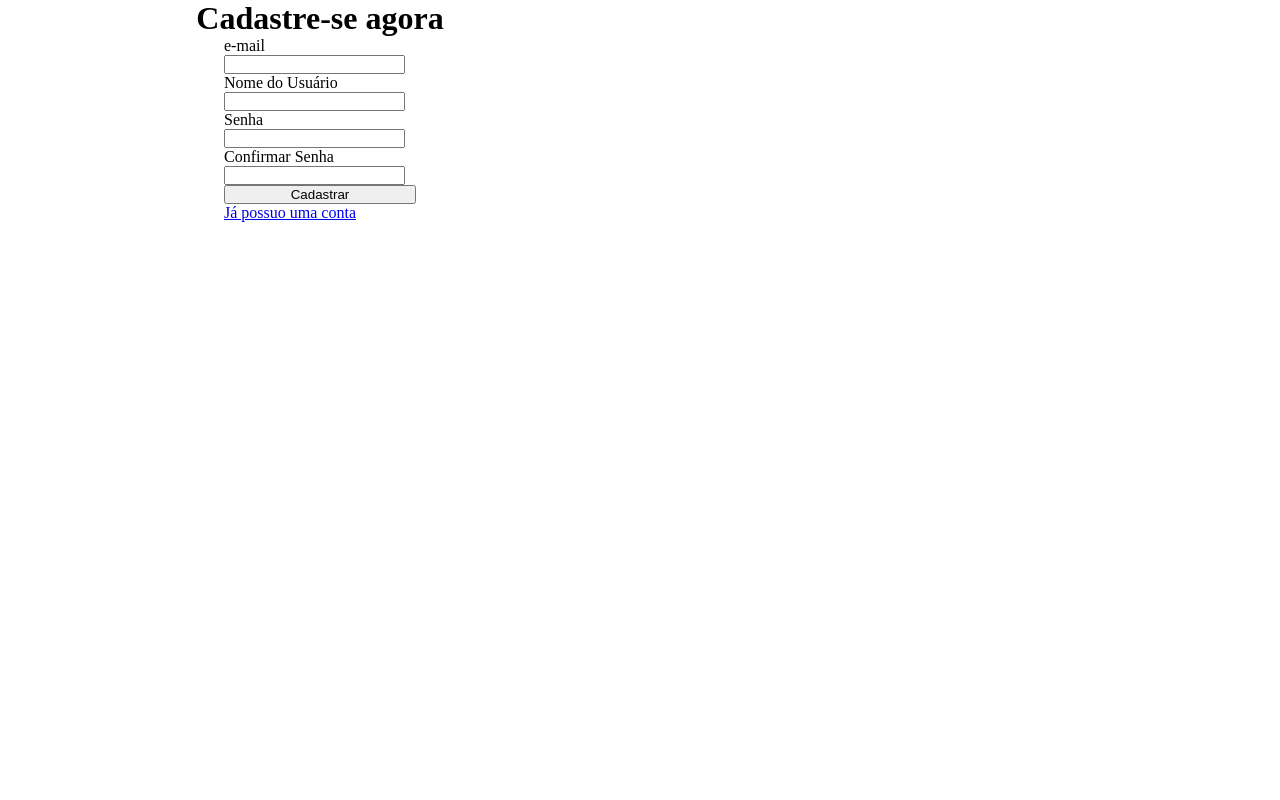
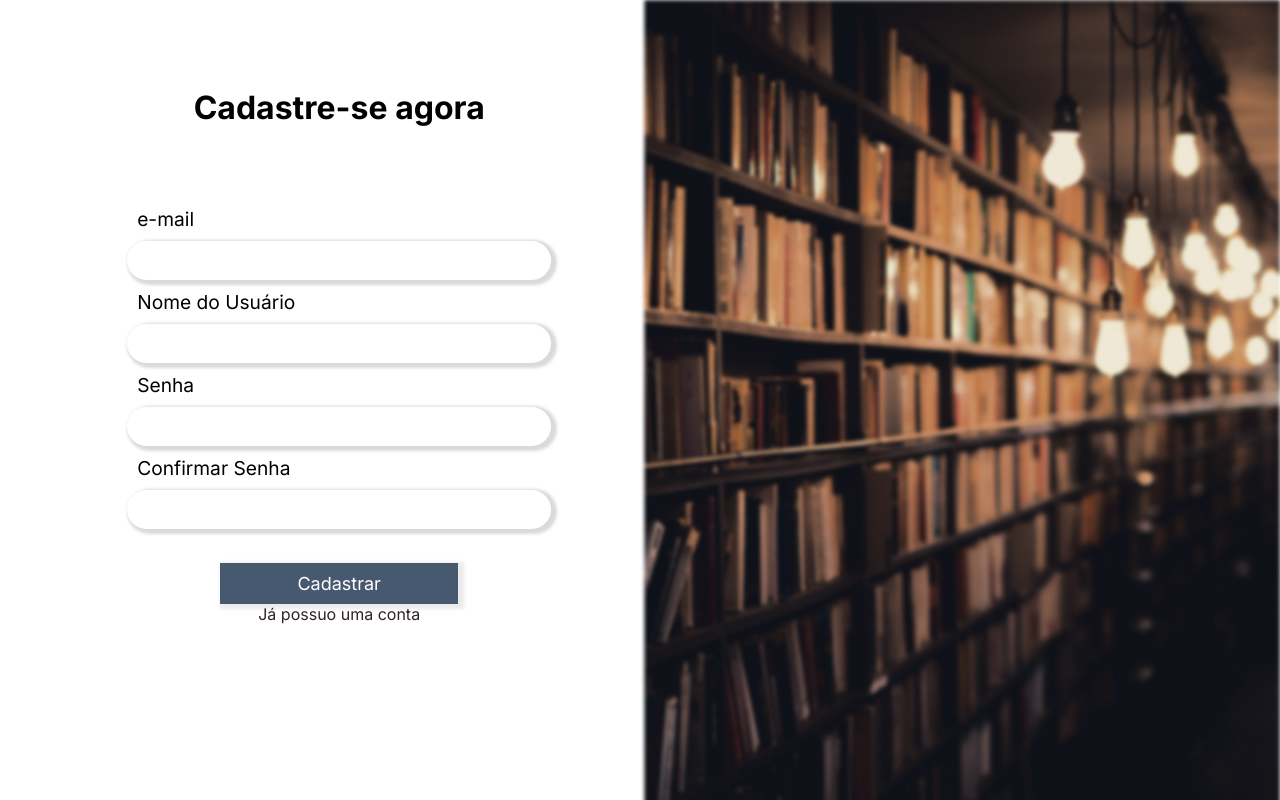
Before and after one commit to BrunoMilici/Projeto_Mil_Livros, a plain HTML site: page Cadastro.html in a window 1280 px wide. Drawn offline with Linux system fonts and the light colour scheme.

Commit message:
Css página de Cadastro

```diff
--- a/Cadastrostyle.css
+++ b/Cadastrostyle.css
@@ -5,16 +5,102 @@
     margin: 0;
 }
 
+body{
+    display: flex;
+
+}
+
+.texto{
+    font-family: "Inter", sans-serif;
+}
+
 .container{
     display: flex;
     flex-direction: column;
     align-items: center;
-    width: 50%;
+    background-color: rgb(255, 255, 255);
+    height: 100vh;
+    width: 53%;
+
+}
+
+.div_texto{
+   margin-top: 10%;
+   padding: 20px;
+   padding-bottom: 70px;
 }
 
 .div_formulario{
-    justify-content: space-evenly;
     display: flex;
     flex-direction: column;
-    width: 30%;
+    align-items: center;
+    justify-content: space-between;
+    width: 50%;
+    height: 50%;
+    background-color: rgb(255, 255, 255);
 }
+
+.div_input{
+    display: flex;
+    flex-direction: column;
+    align-items: start;
+    font-size: larger;
+}
+
+input{
+    border-radius: 25px;
+    border: 2px solid rgb(255, 255, 255);
+    box-shadow: 3px 2px 3px 3px rgba(115, 120, 128, 0.274);
+    padding: 10px;
+    width: 400px;
+    outline: none;
+}
+
+label{
+    justify-self: start;
+    padding: 10px;
+}
+
+button{
+    padding: 10px;
+    margin-top: 10%;
+    width: 70%;
+    background-color: #47596F;
+    color: white;
+    box-shadow: 3px 2px 3px 3px rgba(115, 120, 128, 0.144);
+    transition: 0.3s;
+    font-size: large;
+    outline: none;
+    border: none;
+}
+
+button:hover  {
+    background-color: #312229;
+    cursor: default;
+}
+a{
+    text-decoration: none;
+    color: #312229;
+}
+
+.login{
+font-size: medium;
+text-decoration: none;
+color: #312229;
+}
+
+.login:hover{
+    text-decoration: underline;
+    cursor: pointer;
+}
+
+
+#div_img{
+    background-image: url("Rectangle 23.png");
+    background-size:  cover;
+    background-repeat: no-repeat;
+    height: 100vh;
+    width: 50%;
+    margin-left: 50%;
+    position: absolute;
+}
```
